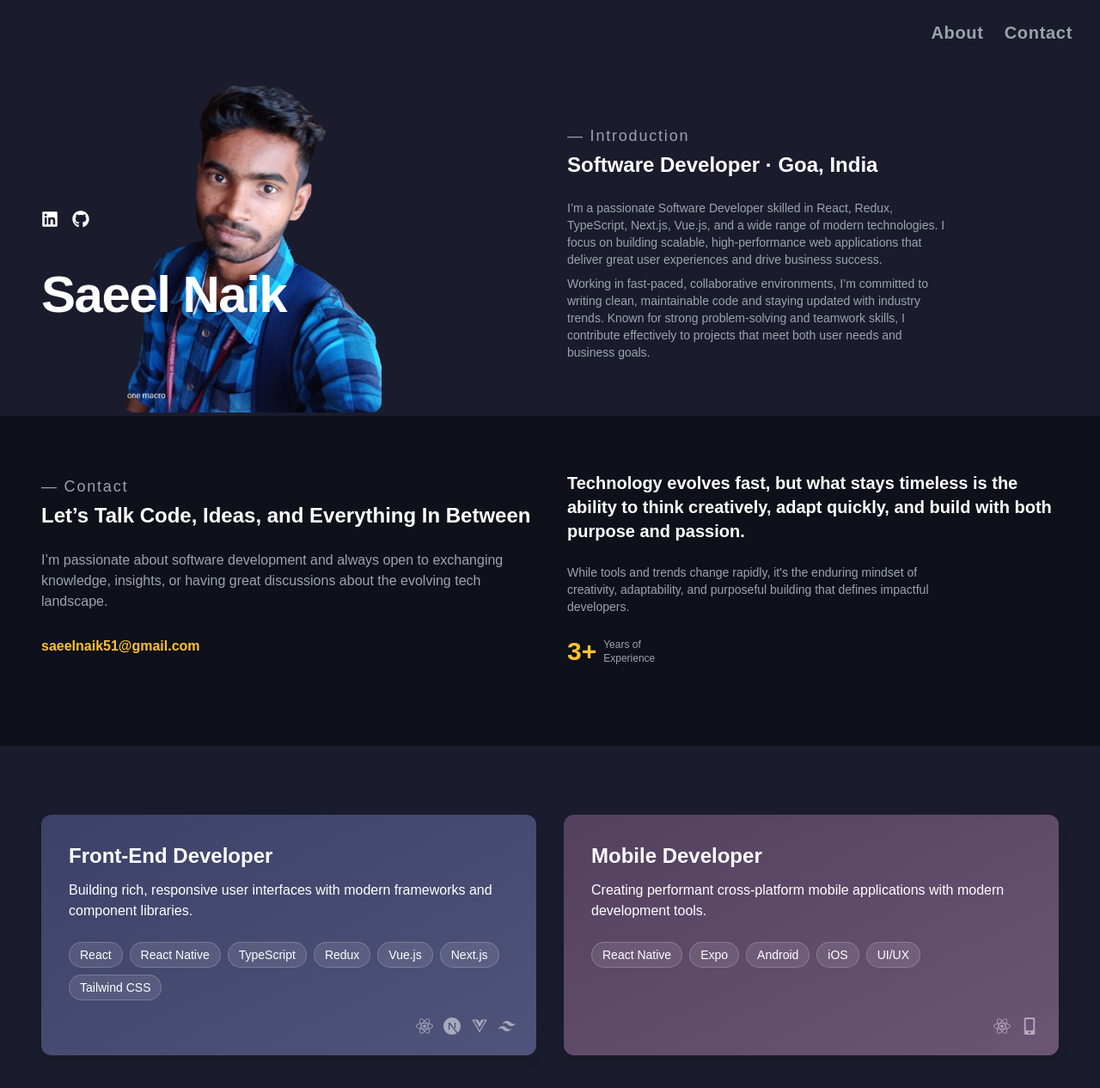
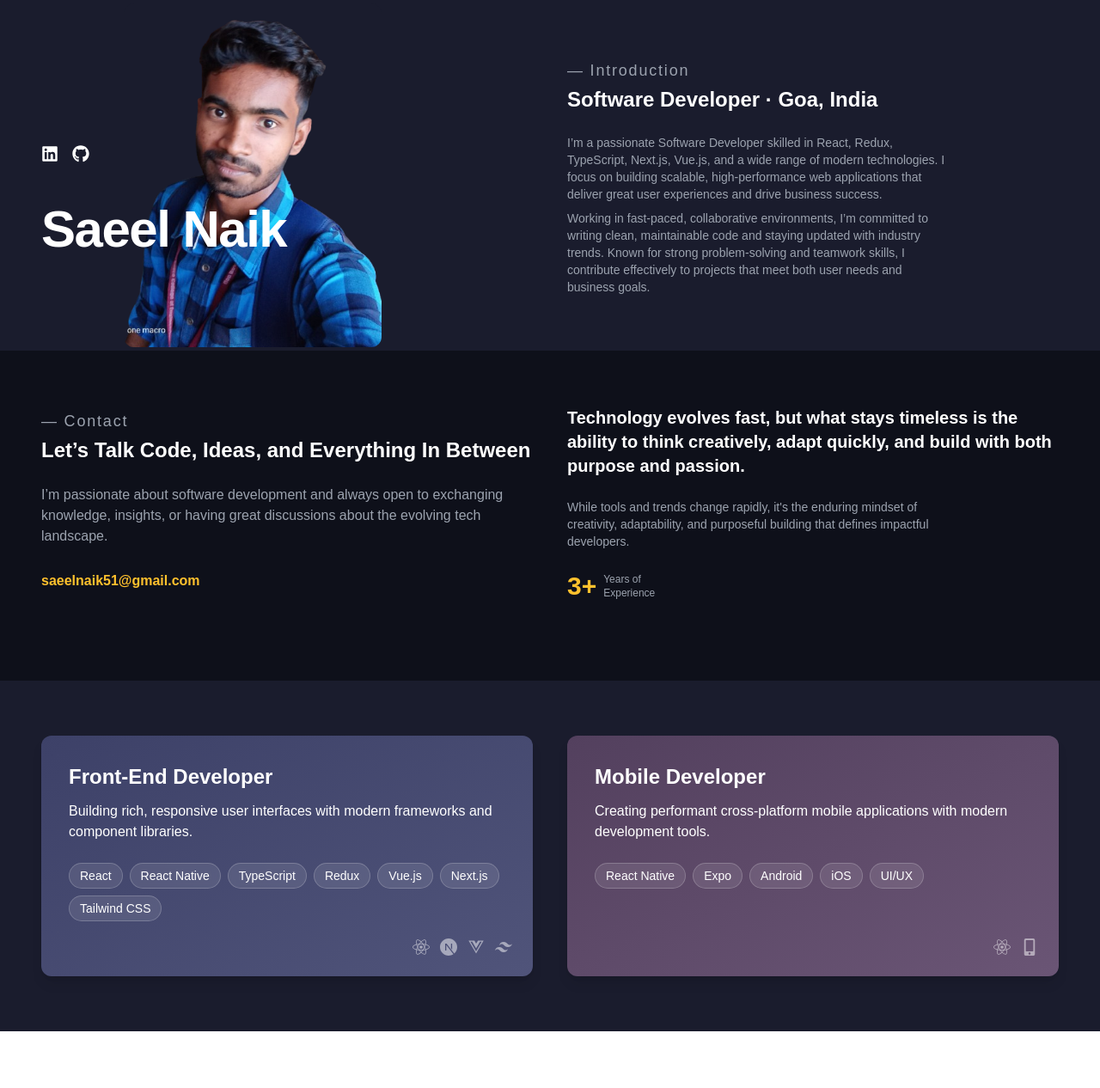
Before and after one commit to naiksaeel/saeel-portfolio, a React (Vite) app: page / in a window 1280 px wide. Shown: the top 1266 px of the page at 86% size. After the commit the page ends 1200 px from the top, so only its background shows below. Built offline with nearby package versions, Linux system fonts and the light colour scheme.

Commit message:
refactor: split components for scalability

```diff
--- a/src/components/contactAndInfo/index.tsx
+++ b/src/components/contactAndInfo/index.tsx
@@ -1,10 +1,12 @@
 import ContactSection from "@/components/contactAndInfo/contactSection";
 import InfoSection from "@/components/contactAndInfo/infoSection";
+import SectionContainer from "@/components/ui/sectionContainer";
 
 const ContactAndInfoSection = () => {
   return (
-    <section className="bg-darkbg text-white font-sans">
-      <div className="max-w-7xl mx-auto px-6 md:px-12 py-16 min-h-96">
+    <SectionContainer>
+      <section className="text-white font-sans">
+        <div className="px-8 md:px-12 py-16 min-h-96 max-w-screen-sm md:max-w-full mx-auto">
           <div className="grid md:grid-cols-2 gap-10">
             {/* Contact Info */}
             <ContactSection />
@@ -14,6 +16,7 @@ const ContactAndInfoSection = () => {
           </div>
         </div>
       </section>
+    </SectionContainer>
   );
 };
 
--- a/src/components/header/index.tsx
+++ b/src/components/header/index.tsx
@@ -1,14 +1,17 @@
 import NavOption from "@/components/ui/NavOption";
+import SectionContainer from "@/components/ui/sectionContainer";
 
 const Header = () => {
   return (
-    <header className="flex justify-between items-center px-8 py-6 text-white">
+    <SectionContainer>
+      <header className=" flex justify-between items-center px-8 py-6 text-white ">
         <div className="min-w-1"></div>
         <nav className="space-x-6 text-sm uppercase tracking-wider">
           <NavOption label="About" />
           <NavOption label="Contact" />
         </nav>
       </header>
+    </SectionContainer>
   );
 };
 
--- a/src/components/hero/index.tsx
+++ b/src/components/hero/index.tsx
@@ -3,13 +3,15 @@ import { profileData } from "@/data/myInfo";
 
 import LeftSection from "@/components/hero/leftSection";
 import RightSection from "@/components/hero/rightSection";
+import SectionContainer from "@/components/ui/sectionContainer";
 
 const Hero = () => {
   const { bioData, designation, location, socials } = profileData;
 
   return (
-    <section className="relative bg-primary text-white font-sans overflow-hidden">
-      <div className="max-w-7xl mx-auto px-6 md:px-12 py-16 flex flex-col md:flex-row items-center justify-between gap-10 min-h-96">
+    <SectionContainer>
+      <section className="relative  text-white font-sans overflow-hidden">
+        <div className="px-6 md:px-12 py-16 flex flex-col md:flex-row items-center justify-between gap-10 min-h-96">
           {/* Left: Name & Socials */}
           <LeftSection socials={socials} />
 
@@ -21,6 +23,7 @@ const Hero = () => {
           />
         </div>
       </section>
+    </SectionContainer>
   );
 };
 
--- a/src/components/hero/rightSection.tsx
+++ b/src/components/hero/rightSection.tsx
@@ -12,7 +12,7 @@ const RightSection = ({
 }: RightSectionProps) => {
   return (
     <div className="md:w-1/2 space-y-6 relative z-20">
-      <div className="relative z-10 text-right md:text-left">
+      <div className="relative z-10  md:text-left">
         <p className="text-lg tracking-widest text-gray-400 my-1">
           — Introduction
         </p>
--- a/src/components/skillsOverview/index.tsx
+++ b/src/components/skillsOverview/index.tsx
@@ -1,15 +1,16 @@
 // components
 import Card from "@/components/card";
+import SectionContainer from "@/components/ui/sectionContainer";
 
 // data
 import { cardData } from "@/data/cards";
 
 const ProjectCards = () => {
   return (
-    <div>
-      <section className="bg-primary text-white font-sans">
-        <div className="max-w-7xl mx-auto px-6 md:px-12 py-20 min-h-[24rem]">
-          <div className="grid grid-cols-1 md:grid-cols-2 gap-8 items-stretch">
+    <SectionContainer>
+      <section className="text-white font-sans">
+        <div className="px-8 md:px-12 py-16  min-h-[24rem] max-w-screen-sm md:max-w-full mx-auto">
+          <div className="grid grid-cols-1 md:grid-cols-2 gap-10 items-stretch">
             {cardData.map((card, idx) => (
               <div key={idx} className="max-w-xl mx-auto w-full h-full">
                 <Card {...card} className="h-full" />
@@ -18,7 +19,7 @@ const ProjectCards = () => {
           </div>
         </div>
       </section>
-    </div>
+    </SectionContainer>
   );
 };
 
--- /dev/null
+++ b/src/components/ui/home.tsx
@@ -0,0 +1,21 @@
+import { ReactNode, FC } from "react";
+
+type WrapperProps = {
+  children: ReactNode;
+};
+
+export const HeaderWrapper: FC<WrapperProps> = ({ children }) => (
+  <div className="bg-primary">{children}</div>
+);
+
+export const HeroWrapper: FC<WrapperProps> = ({ children }) => (
+  <div className="bg-primary">{children}</div>
+);
+
+export const ContactWrapper: FC<WrapperProps> = ({ children }) => (
+  <div className="bg-darkbg">{children}</div>
+);
+
+export const SkillsWrapper: FC<WrapperProps> = ({ children }) => (
+  <div className="bg-primary">{children}</div>
+);
--- /dev/null
+++ b/src/components/ui/sectionContainer.tsx
@@ -0,0 +1,11 @@
+import { FC, ReactNode } from "react";
+
+type SectionContainerProps = {
+  children: ReactNode;
+};
+
+const SectionContainer: FC<SectionContainerProps> = ({ children }) => {
+  return <div className="max-w-7xl mx-auto">{children}</div>;
+};
+
+export default SectionContainer;
--- a/src/layouts/mainlayout.tsx
+++ b/src/layouts/mainlayout.tsx
@@ -3,12 +3,7 @@ import HomePage from "@/pages/home/home";
 const MainLayout = () => {
   return (
     <main className="bg-primary font-sans min-h-screen">
-      <div
-        className=" mx-auto"
-        style={{
-          maxWidth: "1800px",
-        }}
-      >
+      <div className="mx-auto">
         <HomePage />
       </div>
     </main>
--- a/src/pages/home/home.tsx
+++ b/src/pages/home/home.tsx
@@ -2,16 +2,28 @@ import Header from "@/components/header";
 import Hero from "@/components/hero";
 import SkillsOverview from "@/components/skillsOverview";
 import ContactAndInfoSection from "@/components/contactAndInfo";
+import {
+  ContactWrapper,
+  HeaderWrapper,
+  HeroWrapper,
+  SkillsWrapper,
+} from "@/components/ui/home";
 
-const HomePage = () => {
-  return (
-    <>
+const HomePage = () => (
+  <>
+    {/* <HeaderWrapper>
       <Header />
+    </HeaderWrapper> */}
+    <HeroWrapper>
       <Hero />
+    </HeroWrapper>
+    <ContactWrapper>
       <ContactAndInfoSection />
+    </ContactWrapper>
+    <SkillsWrapper>
       <SkillsOverview />
-    </>
-  );
-};
+    </SkillsWrapper>
+  </>
+);
 
 export default HomePage;
```
Lines whose indentation alone changed are shown as unchanged.
